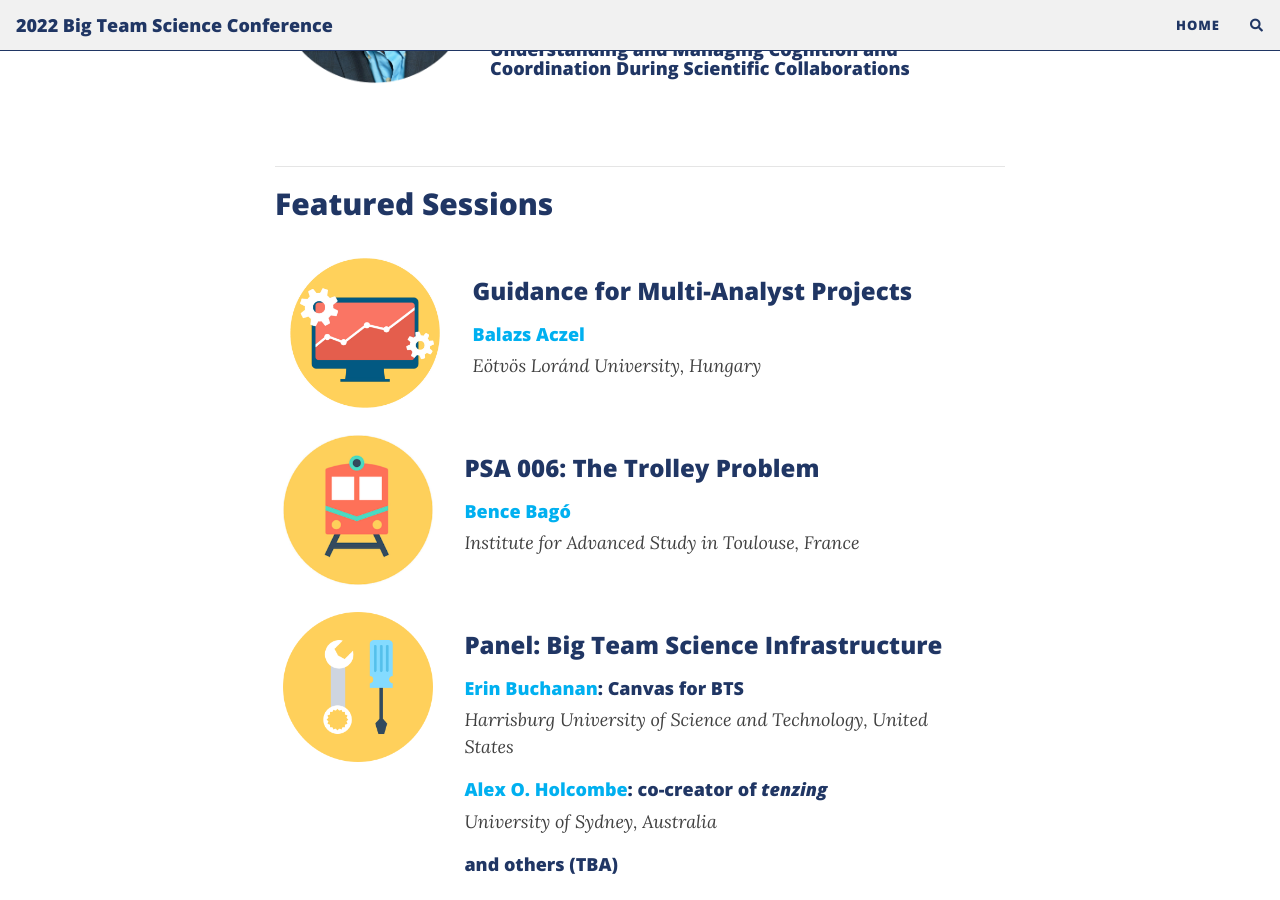
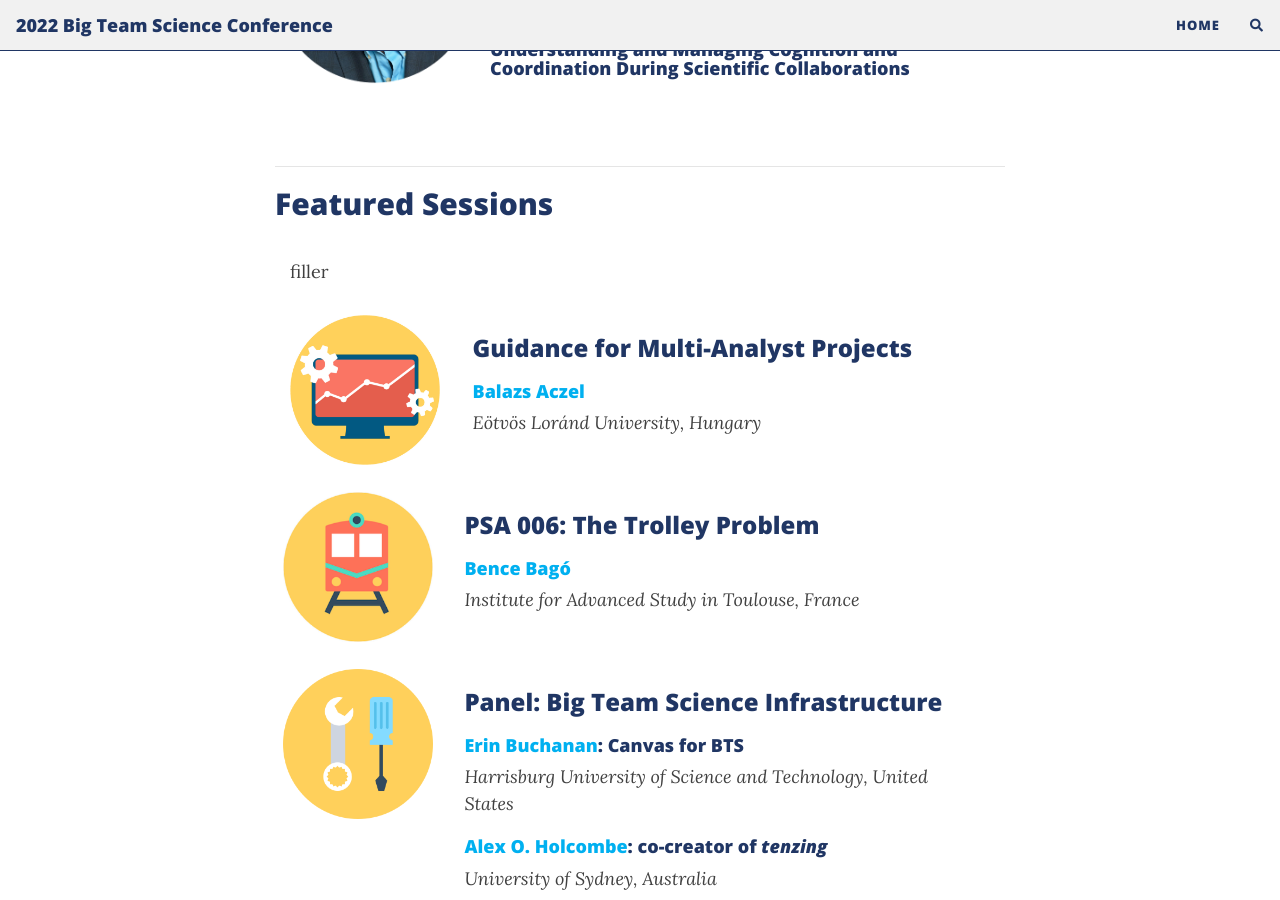
Before and after one commit to bigteamscienceconference/bigteamscienceconference.github.io, a Jekyll site: the page built from program.md, in a window 1280 px wide and 900 px high, scrolled down 884 px. Built offline with Jekyll 4.4.1, drawn with Linux system fonts in a browser that asks for light colours; nearby versions of some CDN libraries; comment, search, counter and statistics services are not loaded.

Commit message:
temp filler

```diff
--- a/program.md
+++ b/program.md
@@ -34,7 +34,7 @@ title: program
   <div class="container">
     <div class="row justify-content-around">
       <div class="col-sm-12">
-        <p>   </p>
+        <p>filler</p>
       </div>
     </div>
     <div class="row justify-content-around">
```
